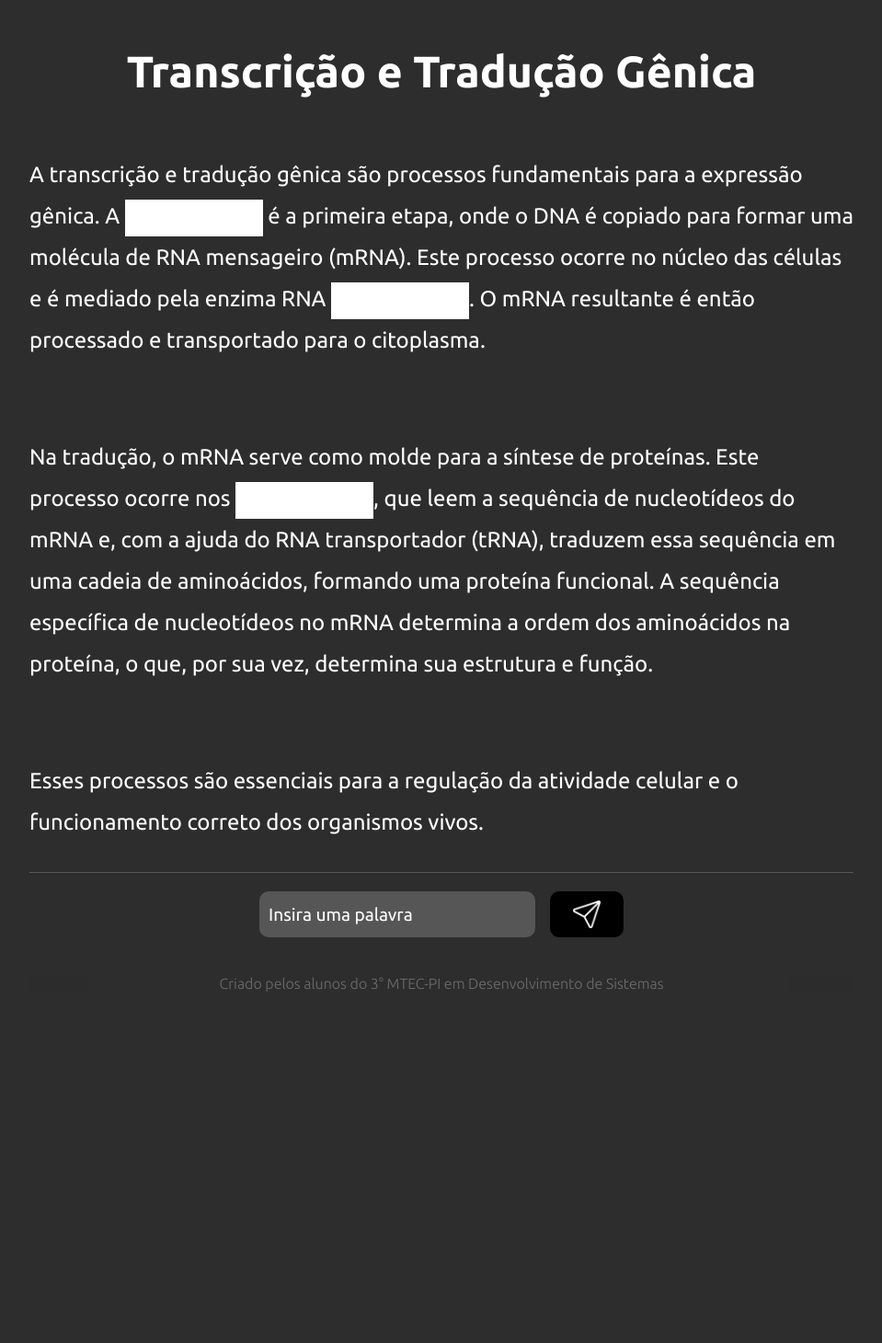
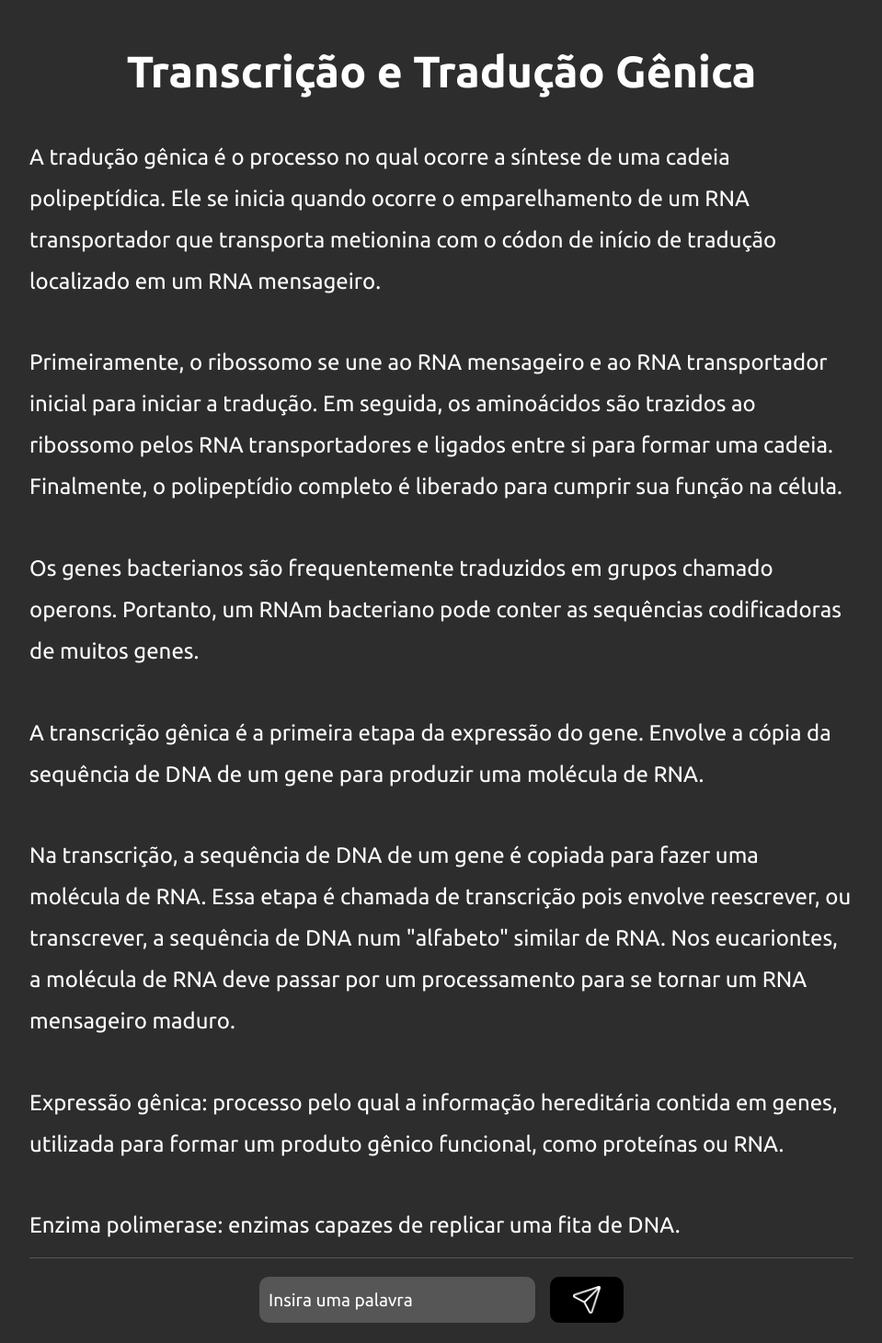
Before and after one commit to JoaoPedroLourenco/jogo-ciencias, a React (Vite) app: page / in a window 1280 px wide. Shown: the top 1460 px of the page at 92% size, without its empty margins (160-1119 px from the left). Before the commit the page ends 1078 px from the top, so only its background shows below. Built offline with nearby package versions, Linux system fonts and the light colour scheme.

Commit message:
texto certo

```diff
--- a/package.json
+++ b/package.json
@@ -11,6 +11,7 @@
   },
   "dependencies": {
     "react": "^18.3.1",
+    "react-confetti": "^6.1.0",
     "react-dom": "^18.3.1"
   },
   "devDependencies": {
--- a/src/App.css
+++ b/src/App.css
@@ -5,7 +5,7 @@
   margin: 0 auto;
   display: flex;
   flex-direction: column;
-  gap: 2em;
+  gap: .8em;
 }
 
 .App > h1{
--- a/src/App.jsx
+++ b/src/App.jsx
@@ -1,6 +1,8 @@
 import './App.css'
 import enviar from './assets/mandar.png'
 import { useState } from 'react'
+
+// import Confetti from 'react-confetti'
 
 import {listaPalavras} from './data/ListaPalavras'
 
@@ -38,12 +40,38 @@ function App() {
 
   return (
       <div className='App'>
-          <h1>Transcrição e Tradução Gênica</h1>
-          <p>A transcrição e tradução gênica são processos fundamentais para a expressão gênica. A <h3 style={{backgroundColor: transcricao ? "#2d2d2d" : "white", transition: ".5s"}}>{transcricao}</h3> é a primeira etapa, onde o DNA é copiado para formar uma molécula de RNA mensageiro (mRNA). Este processo ocorre no núcleo das células e é mediado pela enzima RNA <h3 style={{backgroundColor: poli ? "#2d2d2d" : "white", transition: ".5s"}}>{poli}</h3>. O mRNA resultante é então processado e transportado para o citoplasma. </p>
+        {/*<Confetti/>*/}
+        <h1>Transcrição e Tradução Gênica</h1>
+          <p>
+            A tradução gênica é o processo no qual ocorre a síntese de uma cadeia polipeptídica. Ele se inicia quando ocorre o emparelhamento de um RNA transportador que transporta metionina com o códon de início de tradução localizado em um RNA mensageiro.
+          </p>
           <br />
-          <p>Na tradução, o mRNA serve como molde para a síntese de proteínas. Este processo ocorre nos <h3 style={{backgroundColor: ribo ? "#2d2d2d" : "white", transition: ".5s"}}>{ribo}</h3>, que leem a sequência de nucleotídeos do mRNA e, com a ajuda do RNA transportador (tRNA), traduzem essa sequência em uma cadeia de aminoácidos, formando uma proteína funcional. A sequência específica de nucleotídeos no mRNA determina a ordem dos aminoácidos na proteína, o que, por sua vez, determina sua estrutura e função.</p>
-          <br />
-          <p>Esses processos são essenciais para a regulação da atividade celular e o funcionamento correto dos organismos vivos.</p>
+          <p>
+            Primeiramente, o ribossomo se une ao RNA mensageiro e ao RNA transportador inicial para iniciar a tradução. Em seguida, os aminoácidos são trazidos ao ribossomo pelos RNA transportadores e ligados entre si para formar uma cadeia. Finalmente, o polipeptídio completo é liberado para cumprir sua função na célula.
+          </p>
+
+   <br />
+          <p>
+              Os genes bacterianos são frequentemente traduzidos em grupos chamado operons. Portanto, um RNAm bacteriano pode conter as sequências codificadoras de muitos genes.
+          </p>
+ <br />
+
+          <p>
+          A transcrição gênica é a primeira etapa da expressão do gene. Envolve a cópia da sequência de DNA de um gene para produzir uma molécula de RNA.
+          </p>
+
+<br />
+          <p>
+          Na transcrição, a sequência de DNA de um gene é copiada para fazer uma molécula de RNA. Essa etapa é chamada de transcrição pois envolve reescrever, ou transcrever, a sequência de DNA num "alfabeto" similar de RNA. Nos eucariontes, a molécula de RNA deve passar por um processamento para se tornar um RNA mensageiro maduro.
+          </p>
+ <br />
+          <p>
+          Expressão gênica: processo pelo qual a informação hereditária contida em genes, utilizada para formar um produto gênico funcional, como proteínas ou RNA.
+          </p>
+<br />
+          <p>
+          Enzima polimerase: enzimas capazes de replicar uma fita de DNA.
+          </p>
 
 
 
```
Also changed, not shown: 1 other file (tests, documents, lock files or other folders).
